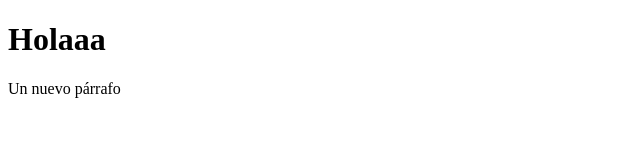
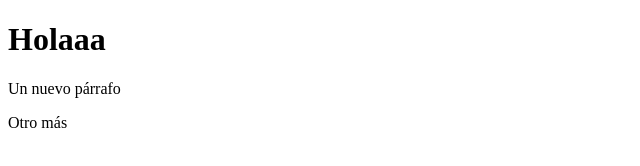
Before and after one commit to JuanDuarte1192/miRepo2, a plain HTML site: page index.html in a window 1280 px wide. Shown: the full height of the page, 0-640 px from the left. Drawn offline with Linux system fonts and the light colour scheme.

Commit message:
Segundo párrafo

```diff
--- a/index.html
+++ b/index.html
@@ -9,5 +9,6 @@
 <body>
    <h1>Holaaa</h1>
     <p>Un nuevo párrafo</p>
+    <p>Otro más</p>
 </body>
 </html>
```
